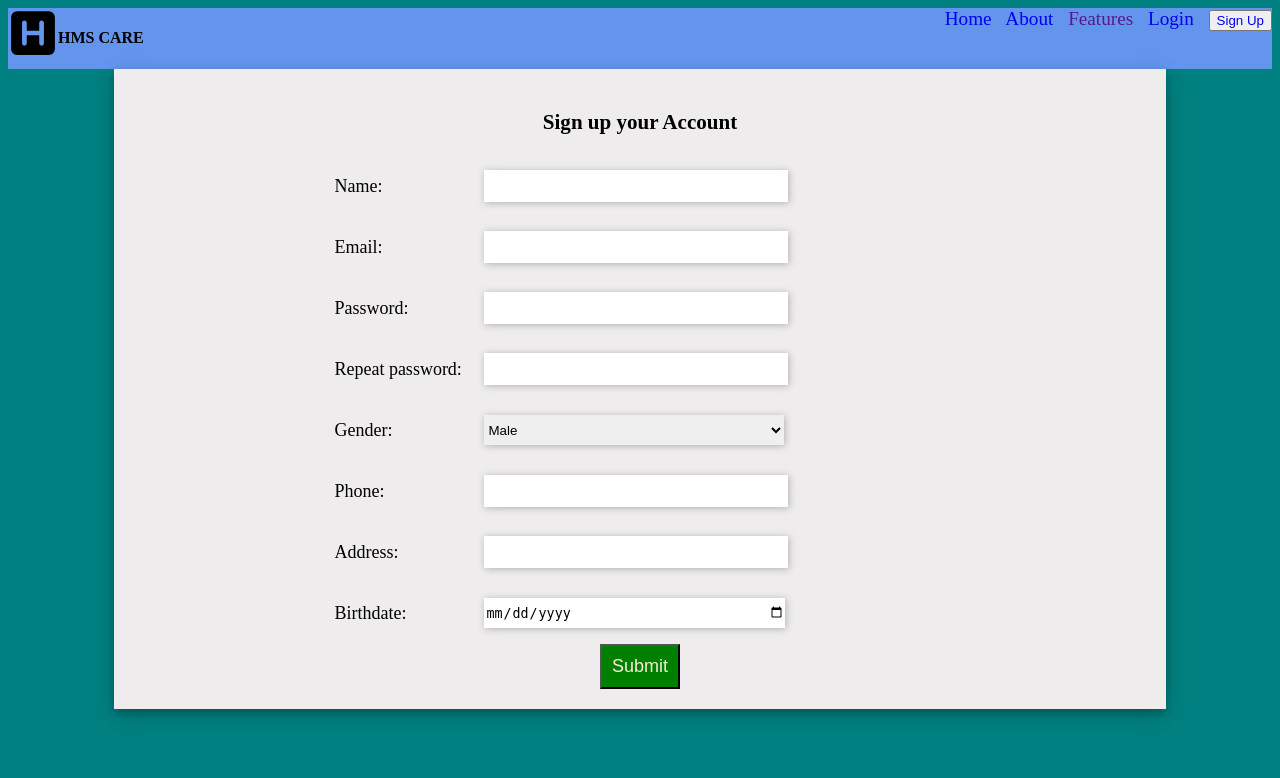
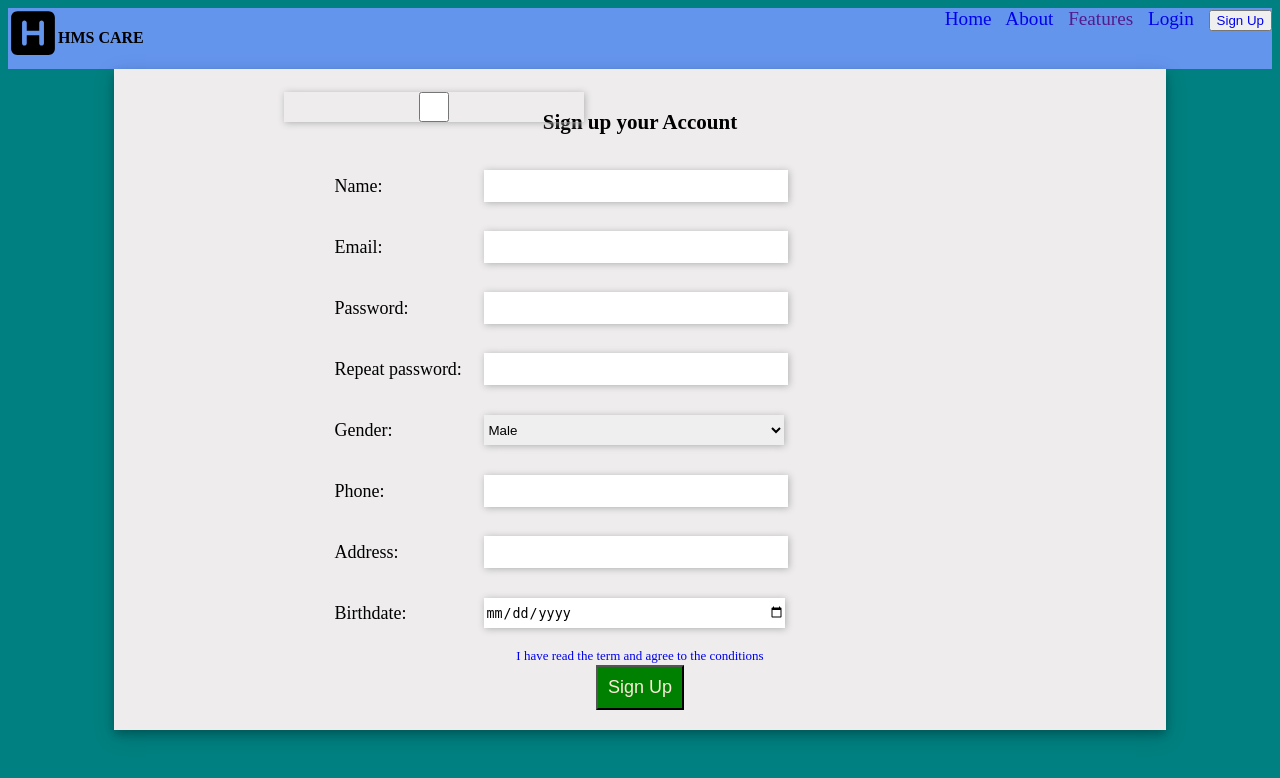
Before and after one commit to DennisGicheru/Hospital-Management-System, a Django app: page /signup/ in a window 1280 px wide. Shown: the top 778 px of the page. Run offline with Django 4.2, Linux system fonts and the light colour scheme.

Commit message:
terms of agreement

```diff
--- a/myHMS/hmswebapp/templates/signup.html
+++ b/myHMS/hmswebapp/templates/signup.html
@@ -24,7 +24,8 @@
         <div><label>Phone:</label><input type="number"></div>
         <div><label>Address:</label><input type="text"></div>
         <div><label>Birthdate:</label><input type="date" required></div>
-        <button type="submit" style="text-align:center; background-color:green; padding: 10px; margin:auto; font-size: large; font:bolder; color:antiquewhite">Submit</button>
+        <input type="checkbox" required><label><a href="#" style="font-size:small; text-decoration:none;">I have read the term and agree to the conditions</a></label>
+        <button type="submit" style="text-align:center; background-color:green; padding: 10px; margin:auto; font-size: large; font:bolder; color:antiquewhite">Sign Up</button>
     </form>
 </body>
 </html>
--- a/myHMS/myhms/settings.py
+++ b/myHMS/myhms/settings.py
@@ -20,7 +20,7 @@ BASE_DIR = Path(__file__).resolve().parent.parent
 # See https://docs.djangoproject.com/en/4.1/howto/deployment/checklist/
 
 # SECURITY WARNING: keep the secret key used in production secret!
-SECRET_KEY = 'django-insecure-lciuvg^dw(#jks74_duw7f7#gu#-mpnk$x2wg=k=d%^16nbe5&'
+SECRET_KEY = []
 
 # SECURITY WARNING: don't run with debug turned on in production!
 DEBUG = True
```
Also changed, not shown: 1 other file.
